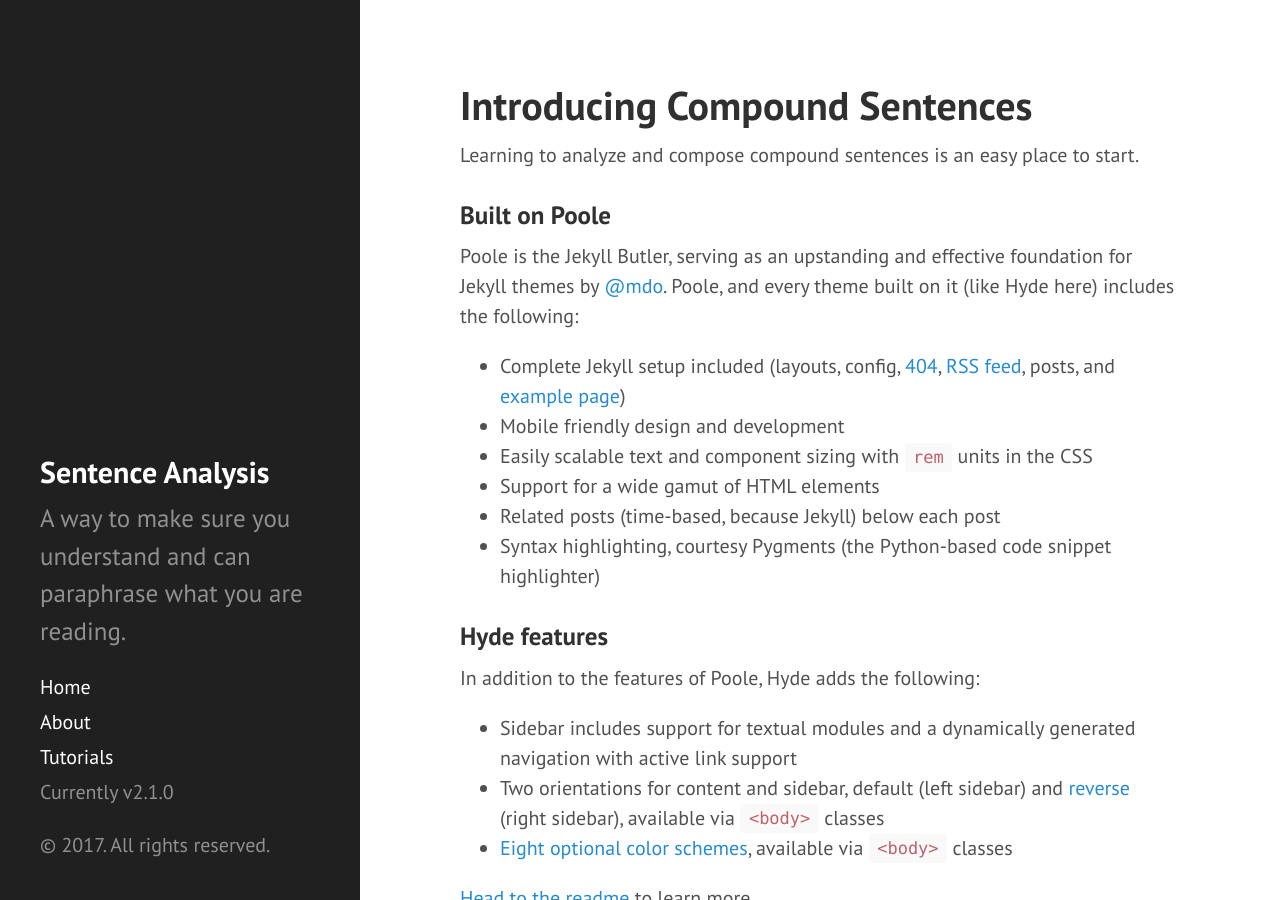
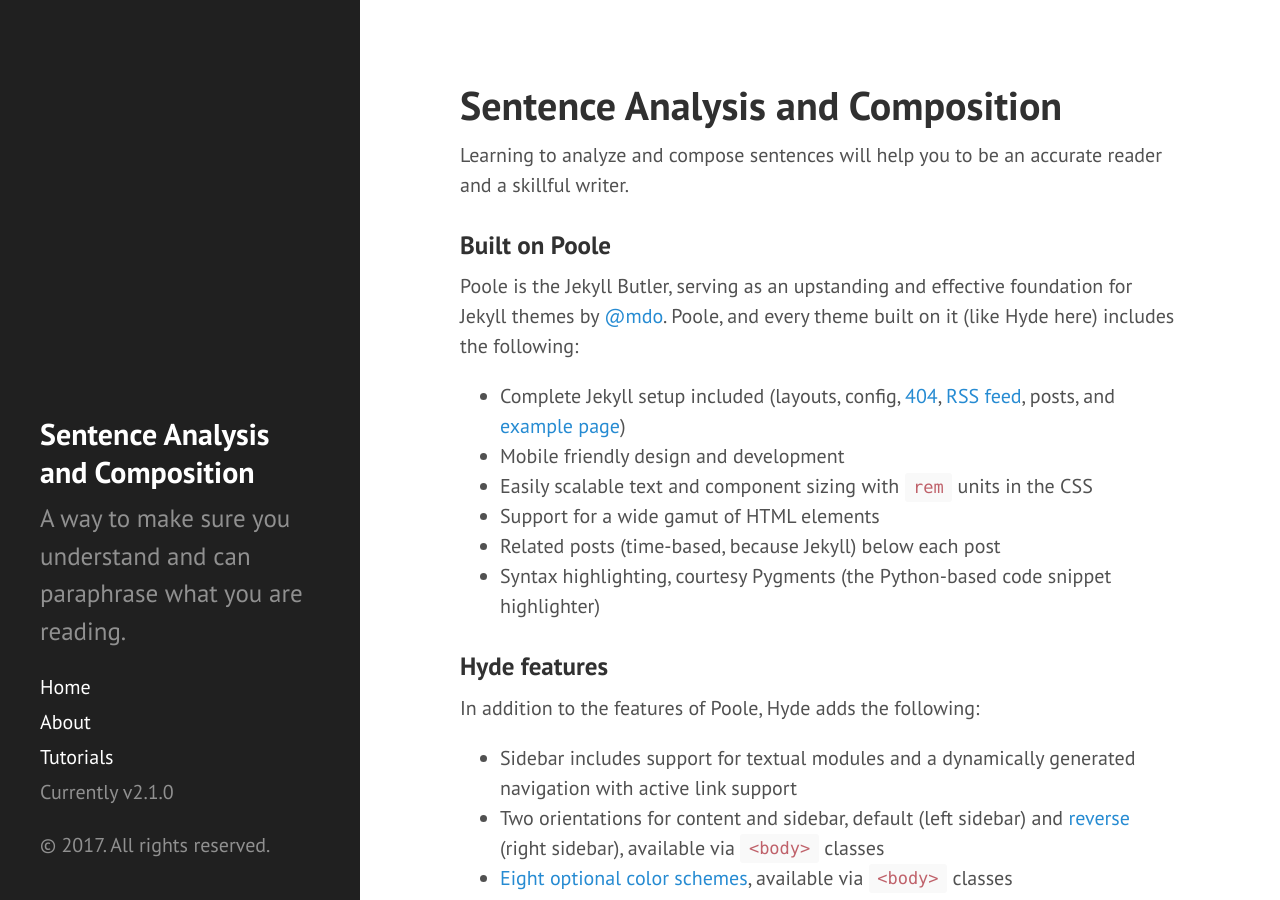
Before and after one commit to srogersact/srogersact.github.io, a Jekyll site: the page index.html, which Jekyll copies as it is, in a window 1280 px wide and 900 px high. Built offline with Jekyll 4.4.1, drawn with Linux system fonts in a browser that asks for light colours.

Commit message:
More changes to see what happens with them.

```diff
--- a/index.html
+++ b/index.html
@@ -11,7 +11,7 @@
 
   <title>
 
-      Introducing &middot; Sentence Analysis
+      Introducing Sentence Analysis
 
   </title>
 
@@ -37,7 +37,7 @@
     <div class="sidebar-about">
       <h2>
         <a href="/">
-          Sentence Analysis
+          Sentence Analysis and Composition
         </a>
       </h2>
       <p class="lead">A way to make sure you understand and can paraphrase what you are reading.</p>
@@ -86,9 +86,9 @@
 
     <div class="content container">
       <div class="post">
-  <h1 class="post-title">Introducing Compound Sentences</h1>
+  <h1 class="post-title">Sentence Analysis and Composition</h1>
   <!-- <span class="post-date">28 Dec 2013</span> -->
-  <p>Learning to analyze and compose compound sentences is an easy place to start.</p>
+  <p>Learning to analyze and compose sentences will help you to be an accurate reader and a skillful writer.</p>
 
 <h3 id="built-on-poole">Built on Poole</h3>
 
```
